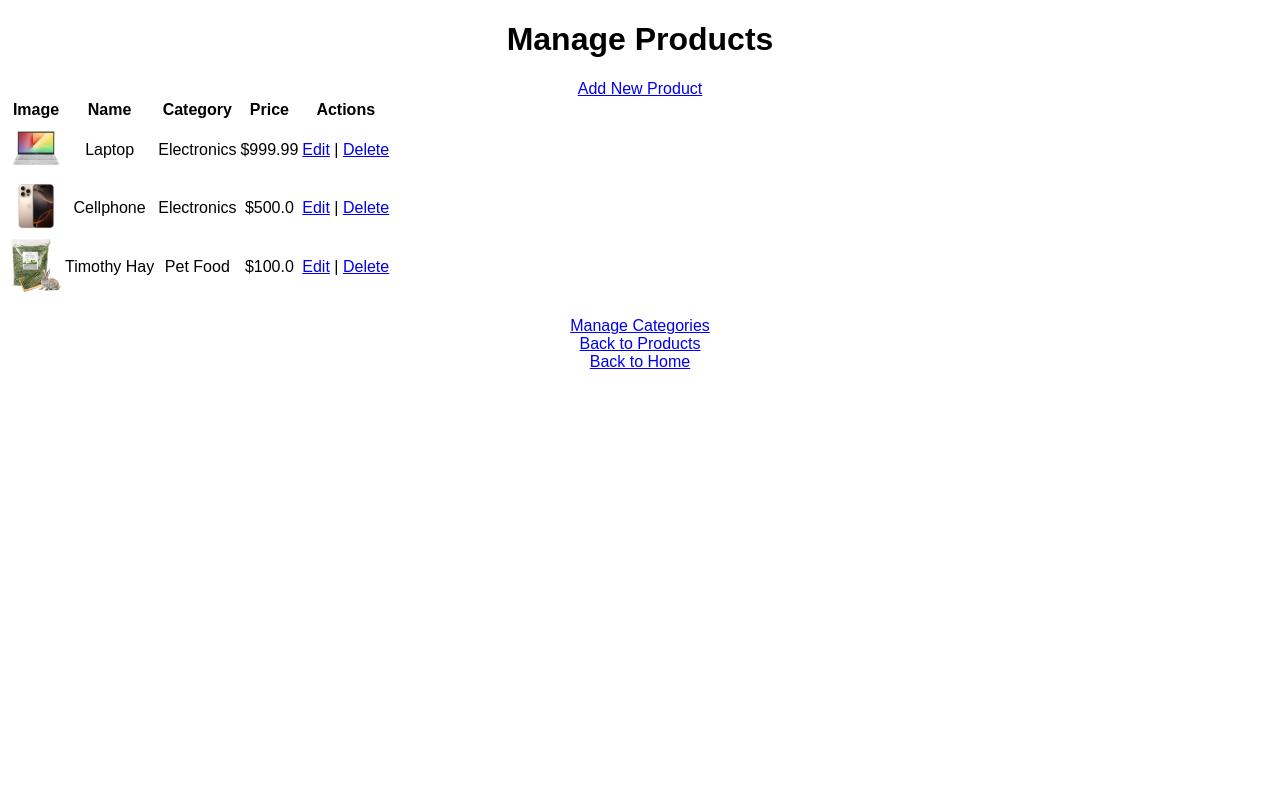
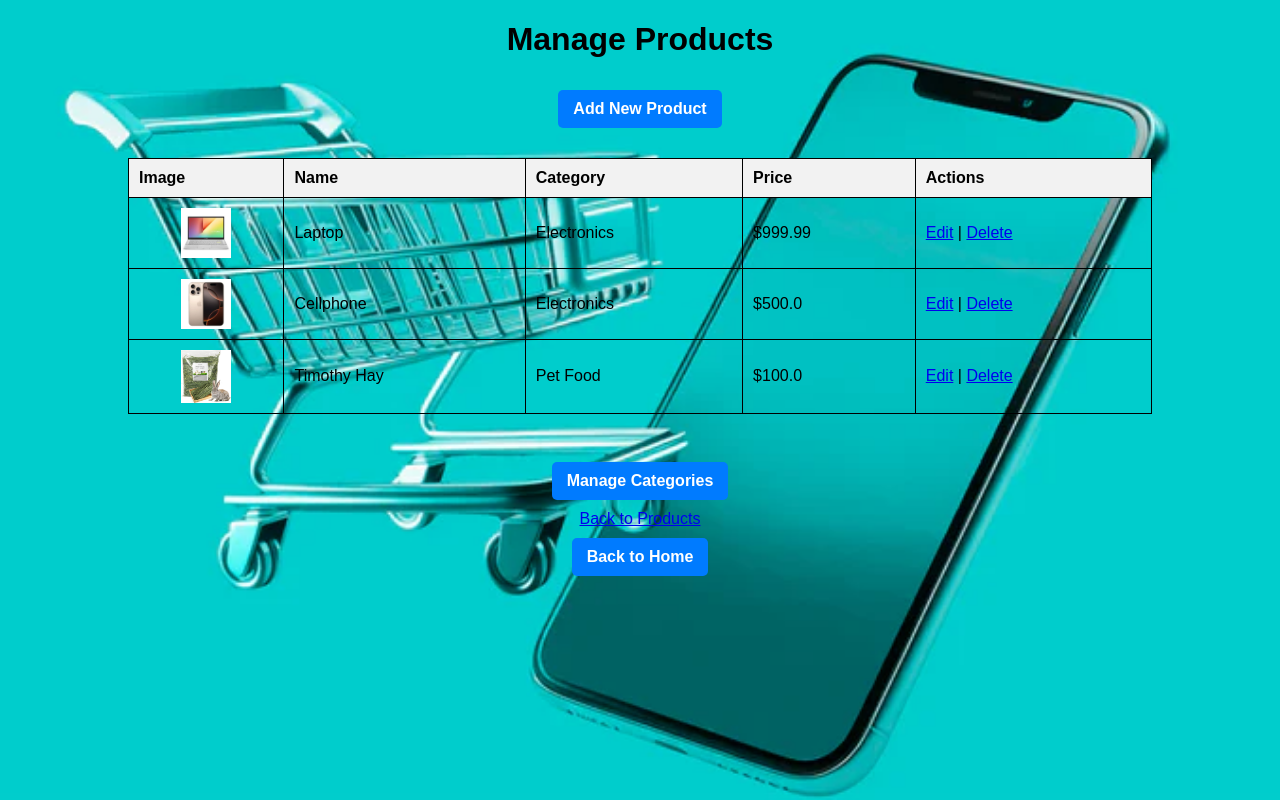
Before and after one commit to sCent02/ecommerce-flask, a Flask app: page /manage_products in a window 1280 px wide. Run offline with Flask 3, Linux system fonts and the light colour scheme; data comes from the database, SQL or seed files in the repository.

Commit message:
Updated static folder

```diff
--- a/static/styles.css
+++ b/static/styles.css
@@ -1,6 +1,12 @@
 body {
+    /* Absolute path to your background image */
+    background: url("/static/uploads/background.jpg") no-repeat center center fixed;
+    background-size: cover;
+
     font-family: Arial, sans-serif;
     text-align: center;
+    margin: 0;
+    padding: 0;
 }
 
 form {
@@ -35,3 +41,75 @@ form {
     object-fit: cover; /* Crop images to fill the box */
     border-radius: 8px; /* Optional: Rounded corners */
 }
+
+table {
+    margin: 20px auto; /* Centers the table */
+    border-collapse: collapse; /* Ensures borders don't double */
+    width: 80%; /* Adjusts the width */
+}
+
+th, td {
+    border: 1px solid black; /* Adds border to table */
+    padding: 10px; /* Adds spacing inside cells */
+    text-align: left; /* Aligns text inside cells */
+}
+
+th {
+    background-color: #f2f2f2; /* Light gray background for headers */
+}
+
+td img {
+    display: block;
+    margin: auto; /* Centers the images */
+}
+
+/* General button styling */
+.btn {
+    display: inline-block;
+    padding: 10px 15px;
+    margin: 10px 5px;
+    font-size: 16px;
+    font-weight: bold;
+    text-decoration: none;
+    color: white;
+    background-color: #007bff; /* Blue button */
+    border: none;
+    border-radius: 5px;
+    transition: all 0.3s ease-in-out;
+}
+
+/* Hover effect */
+.btn:hover {
+    background-color: #0056b3; /* Darker blue */
+    transform: scale(1.1); /* Slight zoom effect */
+}
+
+/* Centering the buttons */
+.button-container {
+    text-align: center;
+    margin-top: 20px;
+}
+
+/* Table action buttons */
+.table-btn {
+    padding: 5px 10px;
+    font-size: 14px;
+    background-color: #28a745; /* Green for edit */
+    color: white;
+    border-radius: 3px;
+    text-decoration: none;
+    transition: 0.3s ease-in-out;
+}
+
+.table-btn:hover {
+    background-color: #218838;
+    transform: scale(1.1);
+}
+
+.delete-btn {
+    background-color: #dc3545; /* Red for delete */
+}
+
+.delete-btn:hover {
+    background-color: #c82333;
+}
```
Also changed, not shown: static/uploads/background.jpg (added).
